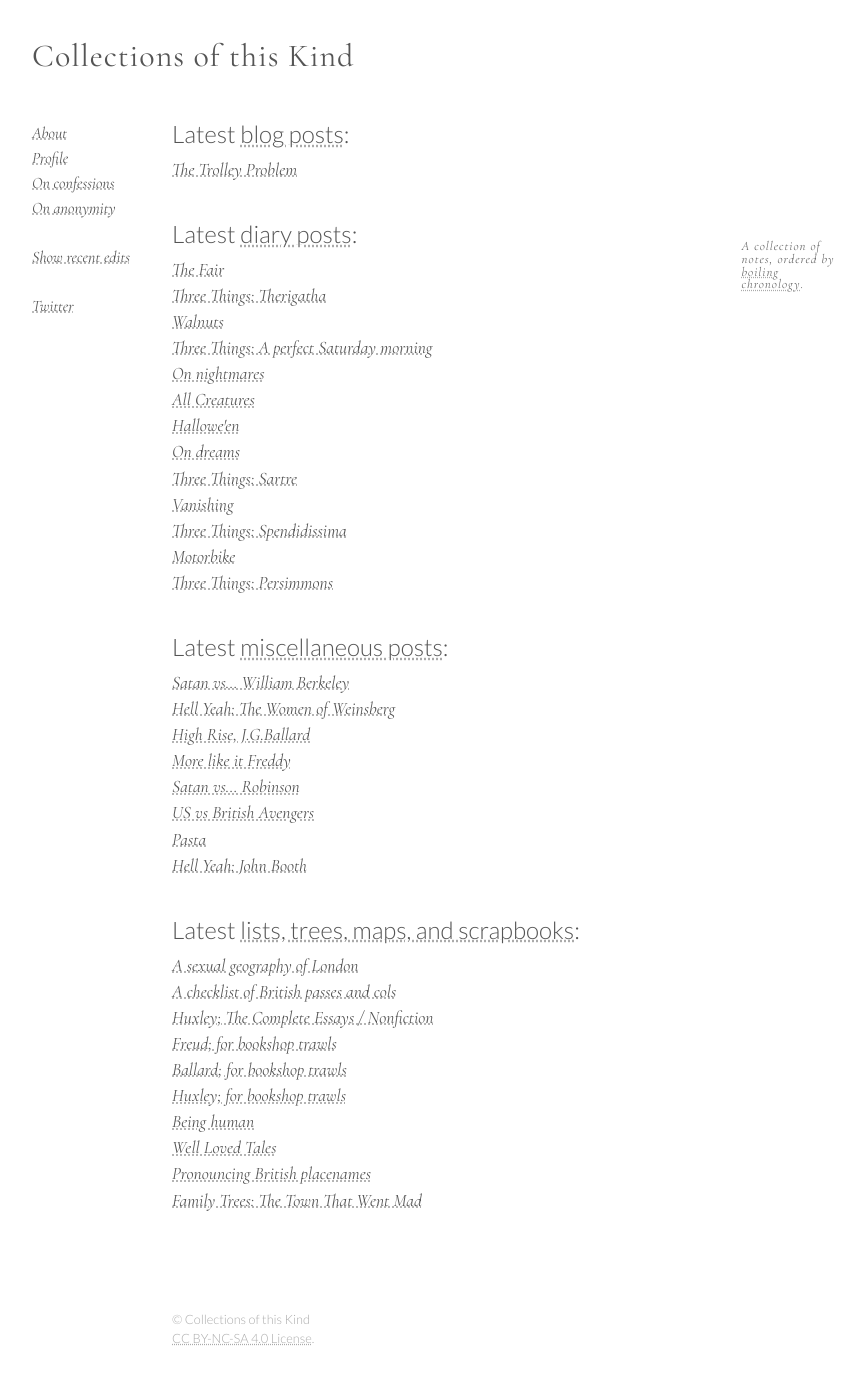
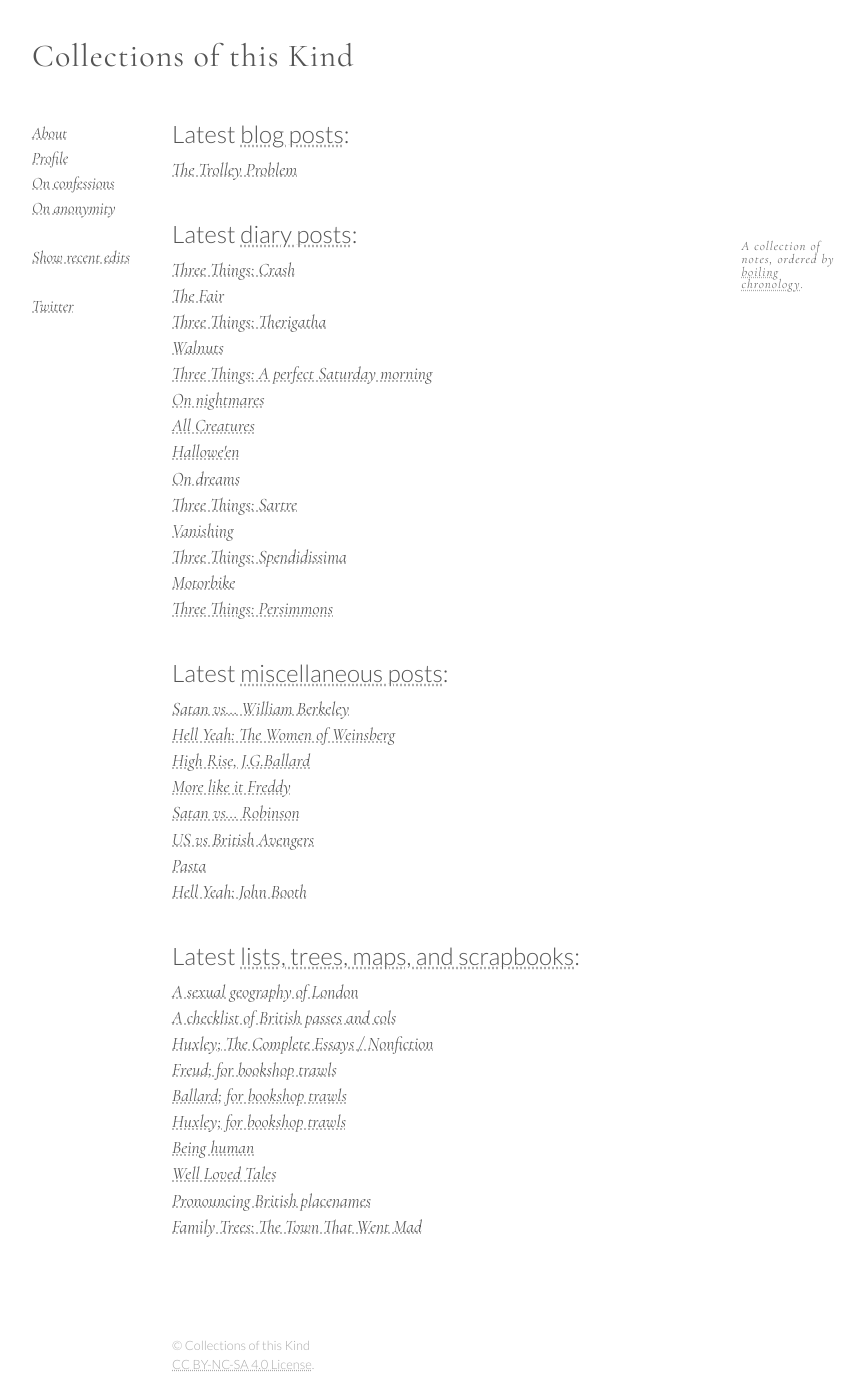
Before and after one commit to CollectionsOfThisKind/collectionsofthiskind.github.io, a Jekyll site: the page built from index.html, in a window 1280 px wide. Shown: the whole page, without its empty margins (78-943 px from the left). Built offline with Jekyll 4.4.1, drawn with Linux system fonts in a browser that asks for light colours; before the commit the page ends 1348 px from its top, so only the background shows below that.

Commit message:
Add files via upload

```diff
--- a/index.html
+++ b/index.html
@@ -45,6 +45,7 @@ A collection of notes, ordered by <a href="/pages/about/boiling.html">boiling ch
 <h2 name="diary">Latest <a href="pages/diary/index.html">diary posts</a>:</h2>
 
 <ul class="new">
+<li><a href="pages/diary/three-ballard.html">Three Things: Crash</a></li>
 <li><a href="pages/diary/thefair.html">The Fair</a></li>
 <li><a href="pages/diary/three-therigatha.html">Three Things: Therigatha</a></li>
 <li><a href="pages/diary/walnuts.html">Walnuts</a></li>
```
